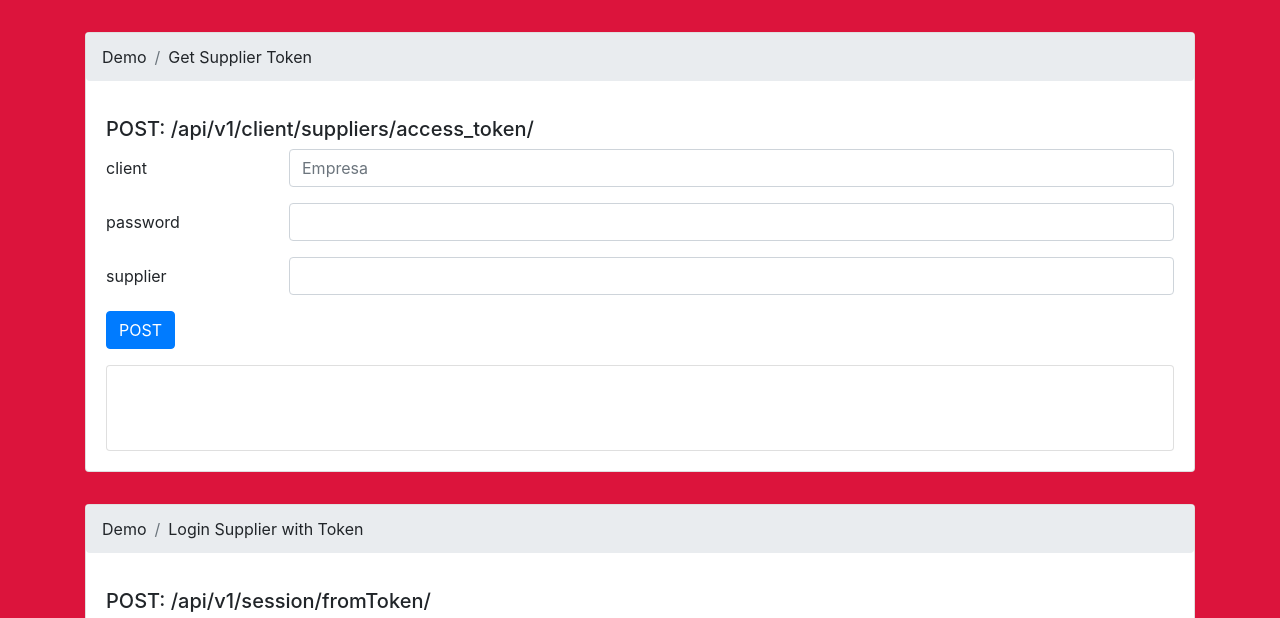
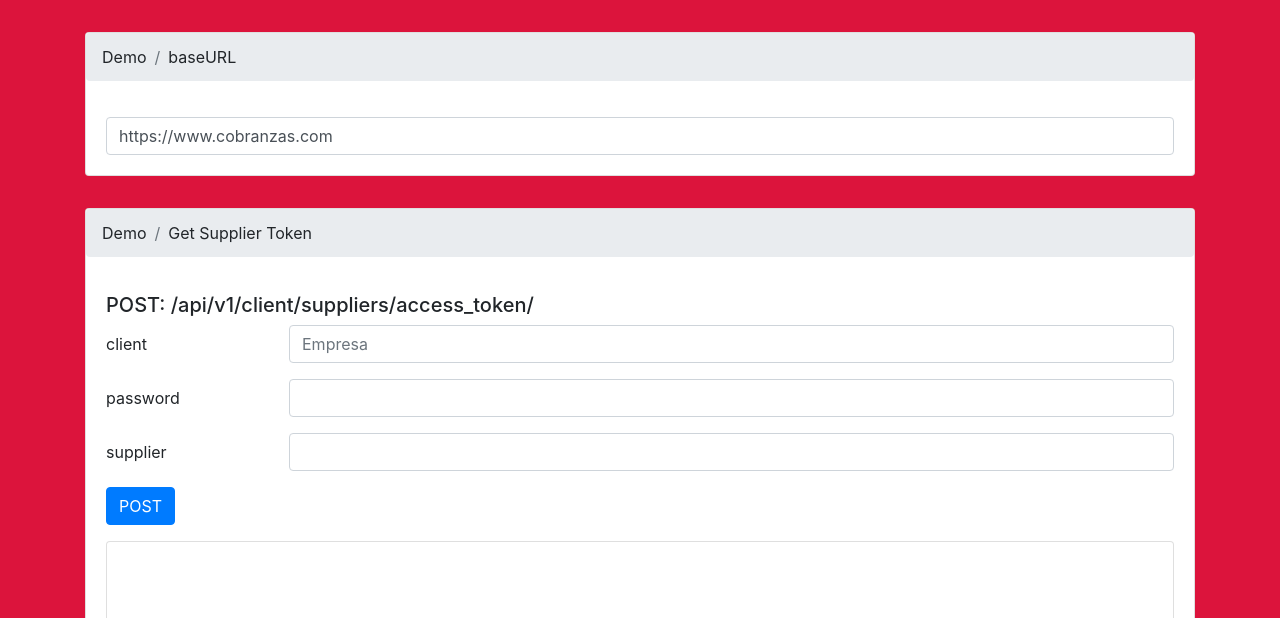
Before and after one commit to dolchi21/cobranzas-auth-client, a plain HTML site: page index.html in a window 1280 px wide. Shown: the part 174-792 px from the top of the page. Drawn offline with nearby package versions, Linux system fonts and the light colour scheme.

Commit message:
custom baseURL

```diff
--- a/index.html
+++ b/index.html
@@ -15,13 +15,23 @@
         <div class="jumbotron">
             <h2>Access Token Demo</h2>
         </div>
+        <div class="card" style="margin-bottom: 2rem">
+            <ol class="breadcrumb">
+                <li class="breadcrumb-item">Demo</li>
+                <li class="breadcrumb-item">baseURL</li>
+            </ol>
+            <div class="card-body">
+                <input id="baseURL" class="form-control">
+            </div>
+        </div>
         <div id="clientLogin" class="card" style="margin-bottom: 2rem">
             <ol class="breadcrumb">
                 <li class="breadcrumb-item">Demo</li>
                 <li class="breadcrumb-item">Get Supplier Token</li>
             </ol>
             <div class="card-body">
-                <form target="_blank" method="POST" action="https://www.cobranzas.com/api/v1/client/suppliers/access_token/">
+                <form target="_blank" method="POST"
+                    action="https://www.cobranzas.com/api/v1/client/suppliers/access_token/">
                     <h5>POST: /api/v1/client/suppliers/access_token/</h5>
                     <div class="form-group row">
                         <label class="col-sm-2 col-form-label">client</label>
@@ -72,13 +82,29 @@
         </div>
     </div>
     <script>
+        window.state = {
+            baseURL: 'https://www.cobranzas.com',
+            EP_ACCESS_TOKEN: '/api/v1/client/suppliers/access_token/',
+            EP_FROM_TOKEN: '/api/v1/session/fromToken/',
+        }
+        update(state)
+        document.getElementById('baseURL').value = window.state.baseURL
+        document.getElementById('baseURL').addEventListener('change', ev => {
+            Object.assign(window.state, {
+                baseURL: ev.target.value
+            })
+            update(window.state)
+        })
+        function update(state) {
+            window.axios.defaults.baseURL = state.baseURL
+        }
         function clientLogin() {
             const qs = sel => document.querySelector('#clientLogin').querySelector(sel)
             const UI = {
                 form: qs("form")
             }
             function getToken(params) {
-                const ep = UI.form.action.replace(window.location.href, '')
+                const ep = window.state.EP_ACCESS_TOKEN
                 return axios.post(ep, params)
                 return axios.get(ep, { params })
             }
```
